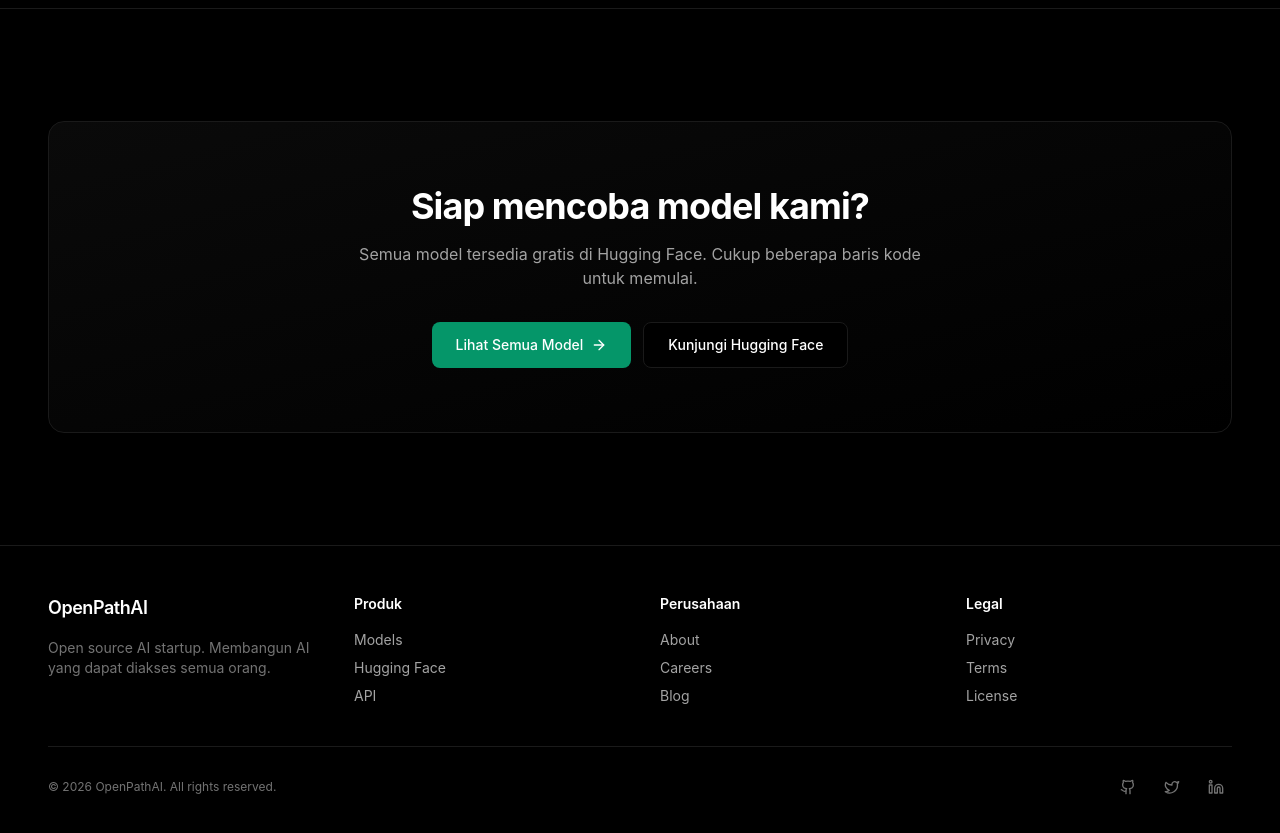
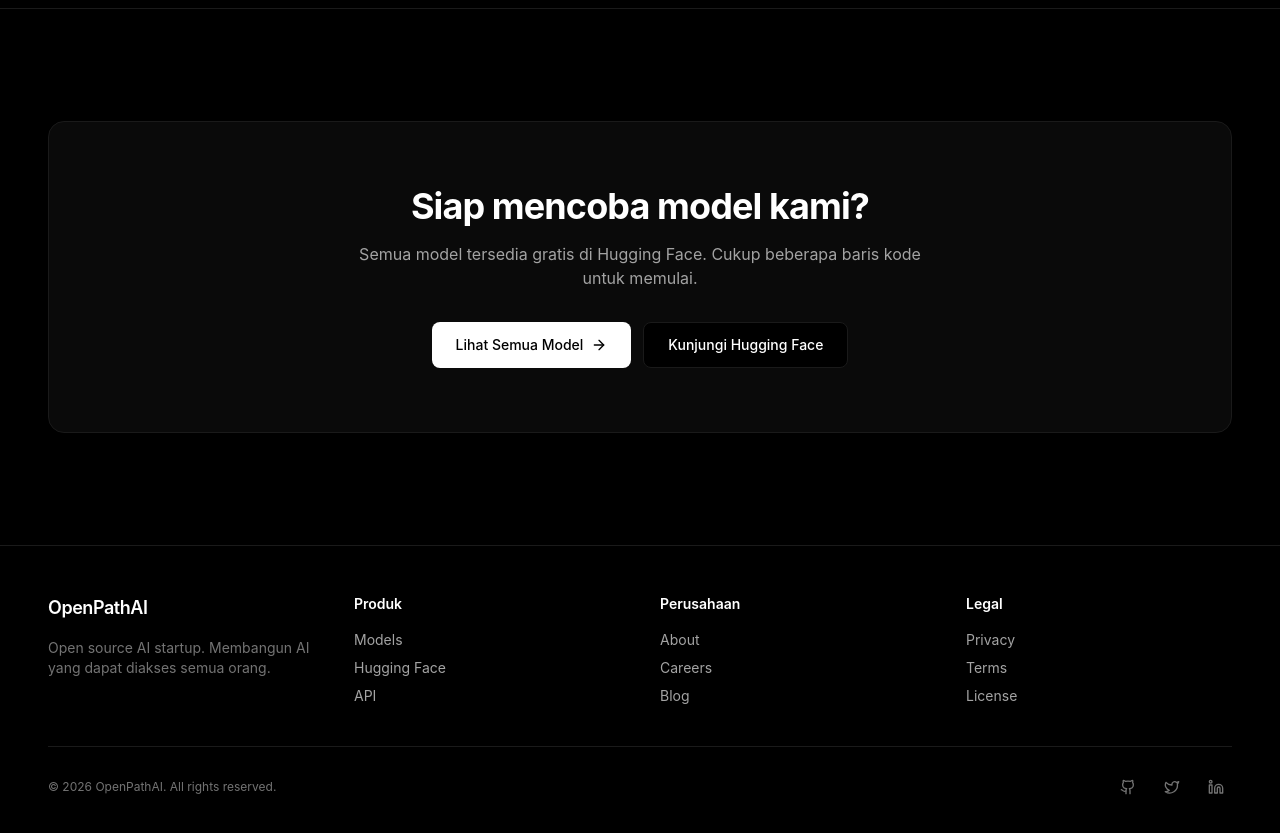
Before and after one commit to titan-dev-org/OpenPathAI, a Next.js app: page / in a window 1280 px wide. Shown: the part 2020-2853 px from the top of the page. Built offline with nearby package versions, Linux system fonts and the light colour scheme.

Commit message:
Update styles for section and links in page.tsx

```diff
--- a/app/page.tsx
+++ b/app/page.tsx
@@ -14,7 +14,7 @@ export default function Home() {
 
       <section className="border-t border-border py-20 lg:py-28">
         <div className="mx-auto max-w-7xl px-6 lg:px-12">
-          <div className="rounded-2xl border border-border bg-gradient-to-br from-surface to-background p-10 text-center lg:p-16">
+          <div className="rounded-2xl border border-border bg-surface p-10 text-center lg:p-16">
             <h2 className="text-3xl font-bold tracking-tight sm:text-4xl">
               Siap mencoba model kami?
             </h2>
@@ -25,7 +25,7 @@ export default function Home() {
             <div className="mt-8 flex flex-wrap justify-center gap-3">
               <Link
                 href="/models"
-                className="inline-flex items-center gap-2 rounded-lg bg-emerald-600 px-6 py-3 text-sm font-medium text-white transition hover:bg-emerald-500"
+                className="inline-flex items-center gap-2 rounded-lg bg-white px-6 py-3 text-sm font-medium text-black transition hover:bg-neutral-200"
               >
                 Lihat Semua Model <ArrowRight size={16} />
               </Link>
@@ -33,7 +33,7 @@ export default function Home() {
                 href={HF_ORG_URL}
                 target="_blank"
                 rel="noreferrer"
-                className="rounded-lg border border-border bg-background px-6 py-3 text-sm font-medium hover:bg-surface"
+                className="rounded-lg border border-border bg-black px-6 py-3 text-sm font-medium hover:bg-surface"
               >
                 Kunjungi Hugging Face
               </a>
```
